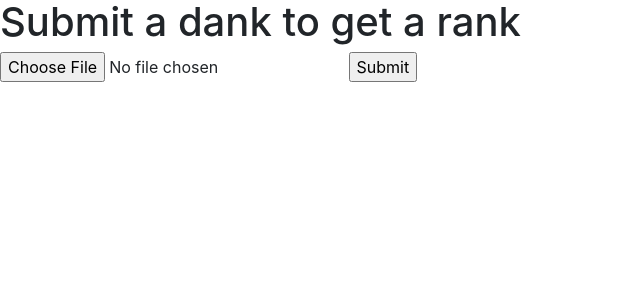
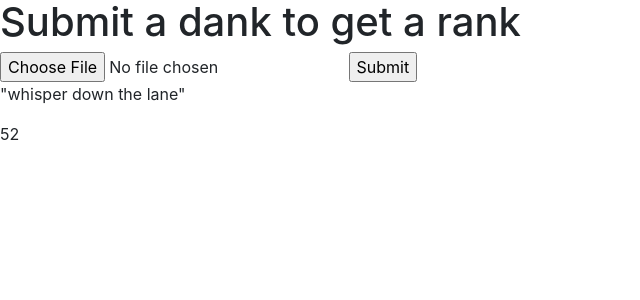
Before and after one commit to Flargebla/dankrank, a Flask app: page / in a window 1280 px wide. Shown: the top 300 px of the page, without its empty margins (0-640 px from the left). Run offline with Flask 2, Linux system fonts and the light colour scheme; some libraries are stand-ins or nearby versions.

Commit message:
bootstrap

```diff
--- a/templates/index.html
+++ b/templates/index.html
@@ -8,6 +8,8 @@
         <form method="post" enctype="multipart/form-data" action="process_dank">
             <input type="file" name="dank" accept="image/*">
             <input type="submit">
+            <p>"whisper down the lane"</p>
         </form>
     </body>
 </html>
+52
```
